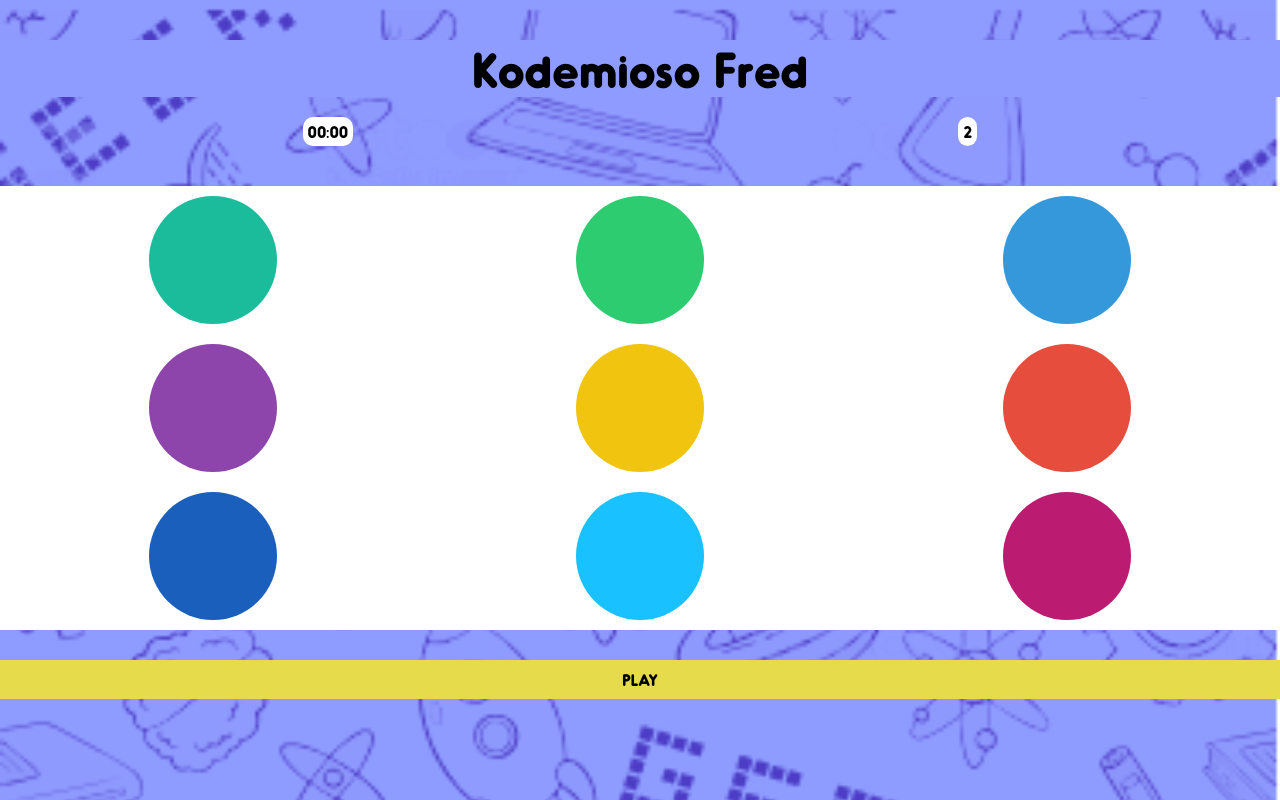
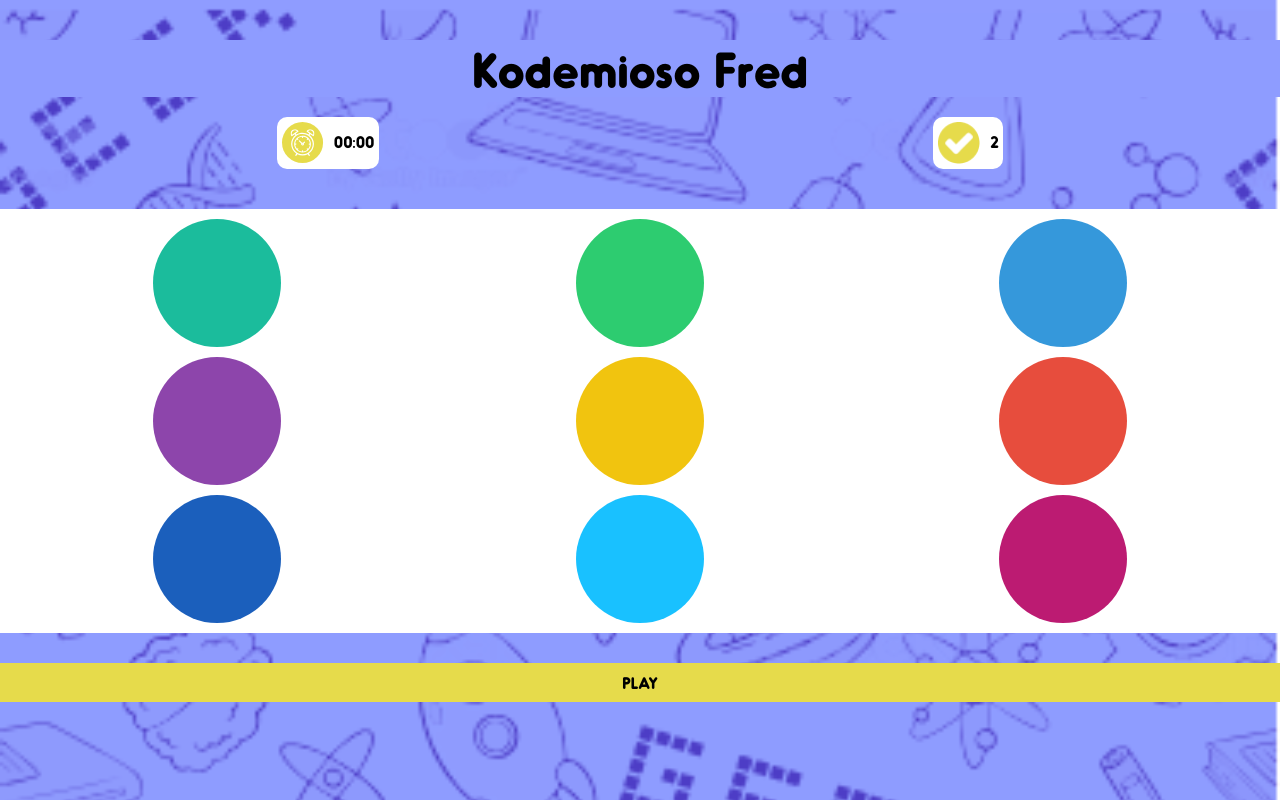
Before and after one commit to Ahuahuachi/KodemiosoFred, a plain HTML site: page index.html in a window 1280 px wide. Drawn offline with Linux system fonts and the light colour scheme.

Commit message:
add images

```diff
--- a/css/main.scss
+++ b/css/main.scss
@@ -1,5 +1,6 @@
 $btn-control-color:#E6DB4B;
 $background-color: #8E9CFF;
+// $square-size: 10vw;
 $square-size: 10vw;
 
 @font-face {
@@ -42,6 +43,12 @@ body{
                 padding: 5px;
                 text-align: center;
                 border-radius: 10px;
+                display: flex;
+                justify-content: space-around;
+
+                img{
+                    margin: 0px 10px 0px 0px;
+                }
             }
         }
     }
@@ -51,7 +58,7 @@ body{
         flex-grow: 4;
         padding: 10px;
         display: grid;
-        grid-gap: 20px;
+        grid-gap: 10px;
         grid:
             'button-1 button-2 button-3'
             'button-4 button-5 button-6'
--- a/index.html
+++ b/index.html
@@ -14,8 +14,14 @@
         <div class="header">
             <div class="title">Kodemioso Fred</div>
             <div class="scoreboard">
-                <div id="timer" class="scoreboard-item">00:00</div>
-                <div id="score" class="scoreboard-item">2</div>
+                <div class="scoreboard-item">
+                    <img src="/img/icono_time.png" alt="">
+                    <span id="timer">00:00</span>
+                </div>
+                <div class="scoreboard-item">
+                    <img src="/img/icono_check.png" alt="">
+                    <span id="score">2</span>
+                </div>
             </div>
         </div>
         <div class="button-board">
```
Also changed, not shown: css/main.css, 1 other file.
